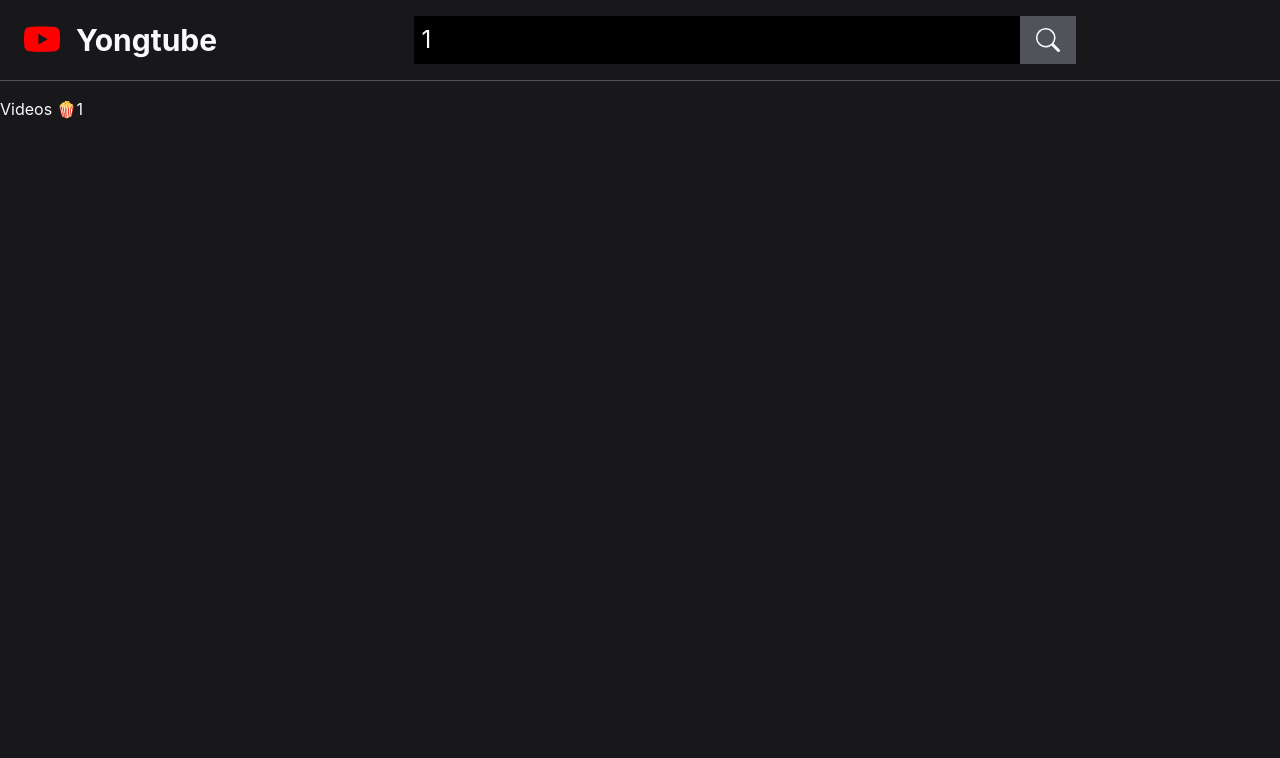
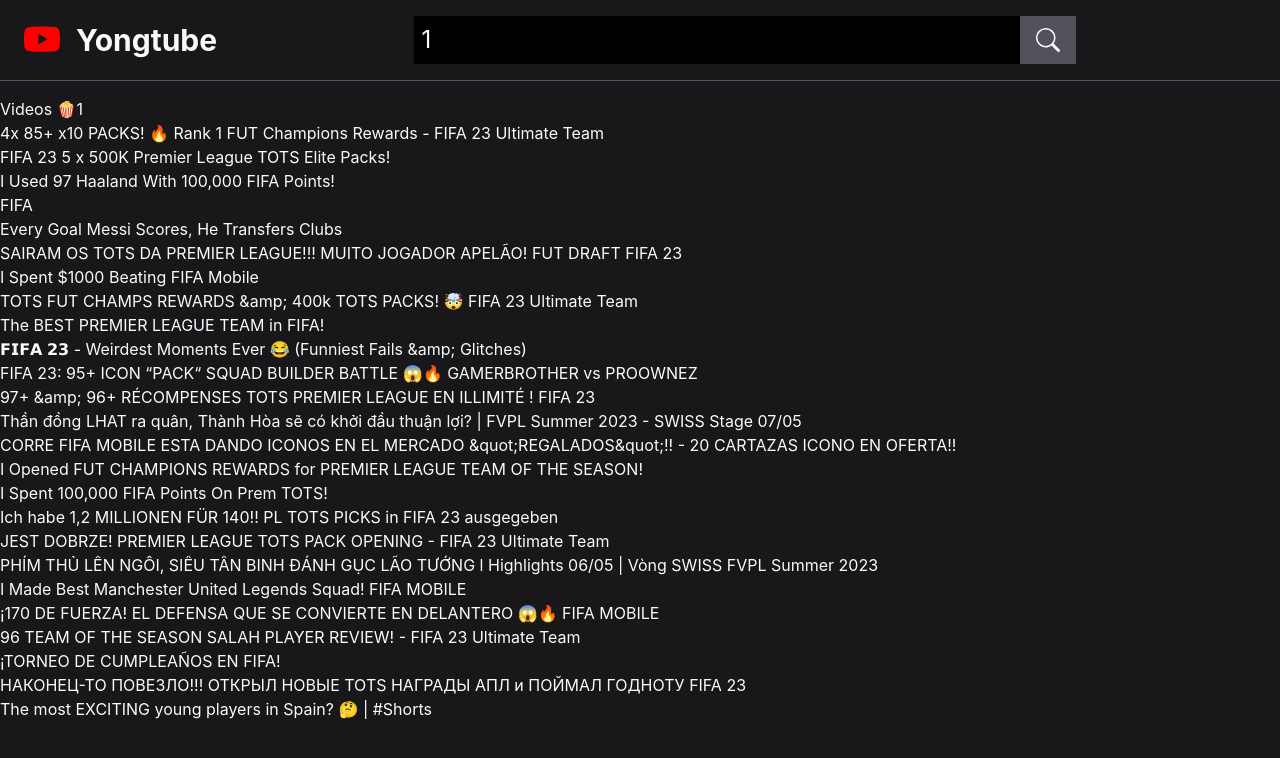
Before and after one commit to dydals3440/Yongtube, a React (Create React App) app: page /videos/1 in a window 1280 px wide. Shown: the top 758 px of the page. Built offline with nearby package versions, Linux system fonts and the light colour scheme.

Commit message:
feat: mockData 활용 useQuery를 이용해 데이터 fetch

```diff
--- a/package.json
+++ b/package.json
@@ -3,6 +3,7 @@
   "version": "0.1.0",
   "private": true,
   "dependencies": {
+    "@tanstack/react-query": "^4.29.5",
     "@testing-library/jest-dom": "^5.16.5",
     "@testing-library/react": "^13.4.0",
     "@testing-library/user-event": "^13.5.0",
--- a/src/App.js
+++ b/src/App.js
@@ -2,12 +2,18 @@ import React from 'react';
 import './App.css';
 import { Outlet } from 'react-router-dom';
 import SearchHeader from './components/SearchHeader';
+import { QueryClient, QueryClientProvider } from '@tanstack/react-query';
+
+// queryClientProvider를 통해 useQuery를 Outlet 어디서든 사용 가능!
+const queryClient = new QueryClient();
 
 export default function App() {
   return (
     <>
       <SearchHeader />
-      <Outlet />
+      <QueryClientProvider client={queryClient}>
+        <Outlet />
+      </QueryClientProvider>
     </>
   );
 }
--- a/src/components/SearchHeader.jsx
+++ b/src/components/SearchHeader.jsx
@@ -1,6 +1,11 @@
 import React, { useEffect, useState } from 'react';
 import { BsYoutube, BsSearch } from 'react-icons/bs';
 import { Link, useNavigate, useParams } from 'react-router-dom';
+import {
+  QueryClient,
+  QueryClientProvider,
+  useQuery,
+} from '@tanstack/react-query';
 
 export default function SearchHeader() {
   const [text, setText] = useState('');
--- /dev/null
+++ b/src/components/VideoCard.jsx
@@ -0,0 +1,5 @@
+import React from 'react';
+
+export default function VideoCard({ video }) {
+  return <div>{video.snippet.title}</div>;
+}
--- a/src/pages/Videos.jsx
+++ b/src/pages/Videos.jsx
@@ -1,7 +1,31 @@
+import { useQuery } from '@tanstack/react-query';
 import React from 'react';
 import { useParams } from 'react-router-dom';
+import VideoCard from '../components/VideoCard';
 
 export default function Videos() {
   const { keyword } = useParams();
-  return <div>Videos {keyword ? `🍿${keyword}` : `🎉Hot Trend Video`}</div>;
+  const {
+    isLoading,
+    error,
+    data: videos,
+  } = useQuery(['videos', keyword], async () => {
+    return fetch(`/videos/${keyword ? 'search' : 'popular'}.json`) //
+      .then((res) => res.json())
+      .then((data) => data.items);
+  });
+  return (
+    <>
+      <div>Videos {keyword ? `🍿${keyword}` : `🎉Hot Trend Video`}</div>
+      {isLoading && <p>로딩중입니다</p>}
+      {error && <p>뭔가 에러가 발생했습니다</p>}
+      {videos && (
+        <ul>
+          {videos.map((video) => (
+            <VideoCard key={video.id} video={video} />
+          ))}
+        </ul>
+      )}
+    </>
+  );
 }
```
Also changed, not shown: public/videos/channel.json (renamed from src/data/channel.json), public/videos/popular.json (renamed from src/data/popular.json), public/videos/related.json (renamed from src/data/related.json), public/videos/search.json (renamed from src/data/search.json), 1 other file (tests, documents, lock files or other folders).
